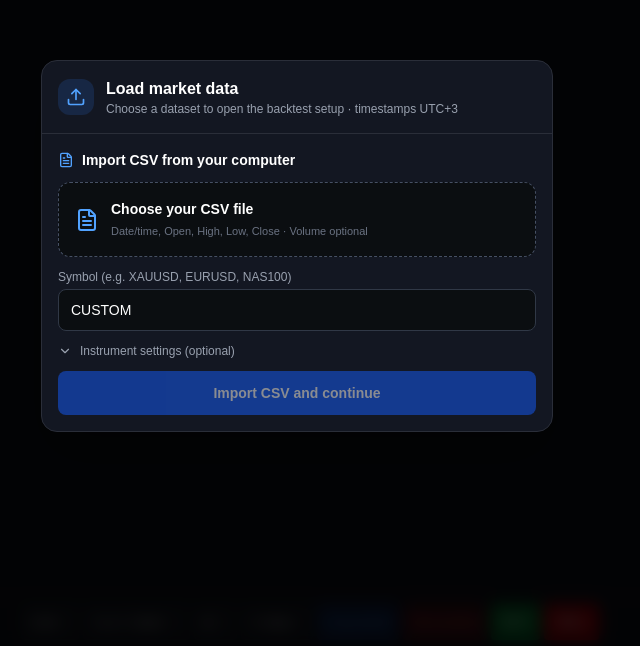
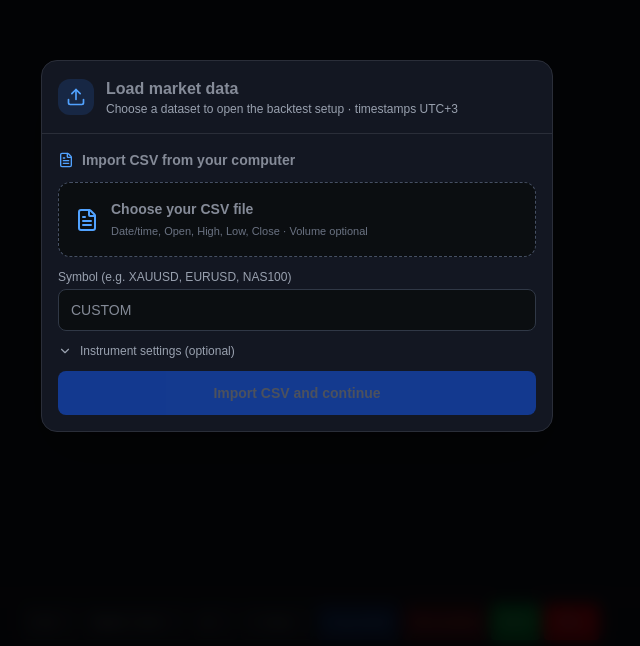
Before and after one commit to Omaxi/omaxfx, a React (Vite) app: page / in a window 1280 px wide. Shown: the part 154-800 px from the top of the page, without its empty margins (343-983 px from the left). Built offline with nearby package versions, Linux system fonts and the light colour scheme.

Commit message:
Reduce bright white text glare in dark theme

```diff
--- a/src/index.css
+++ b/src/index.css
@@ -180,3 +180,14 @@ html[data-ui-theme="light"] .drawing-style-panel [class~="bg-[#1e222d]"] {
   background: #eef2f6 !important;
   color: #344054 !important;
 }
+
+
+/* Tone down pure-white interface copy in the dark theme to reduce glare.
+   Semantic accent colors (blue/green/red/orange) remain untouched. */
+html[data-ui-theme="dark"] .text-white,
+html[data-ui-theme="dark"] .text-gray-50,
+html[data-ui-theme="dark"] .text-gray-100,
+html[data-ui-theme="dark"] .text-slate-50,
+html[data-ui-theme="dark"] .text-slate-100 {
+  color: #858b98 !important;
+}
```
